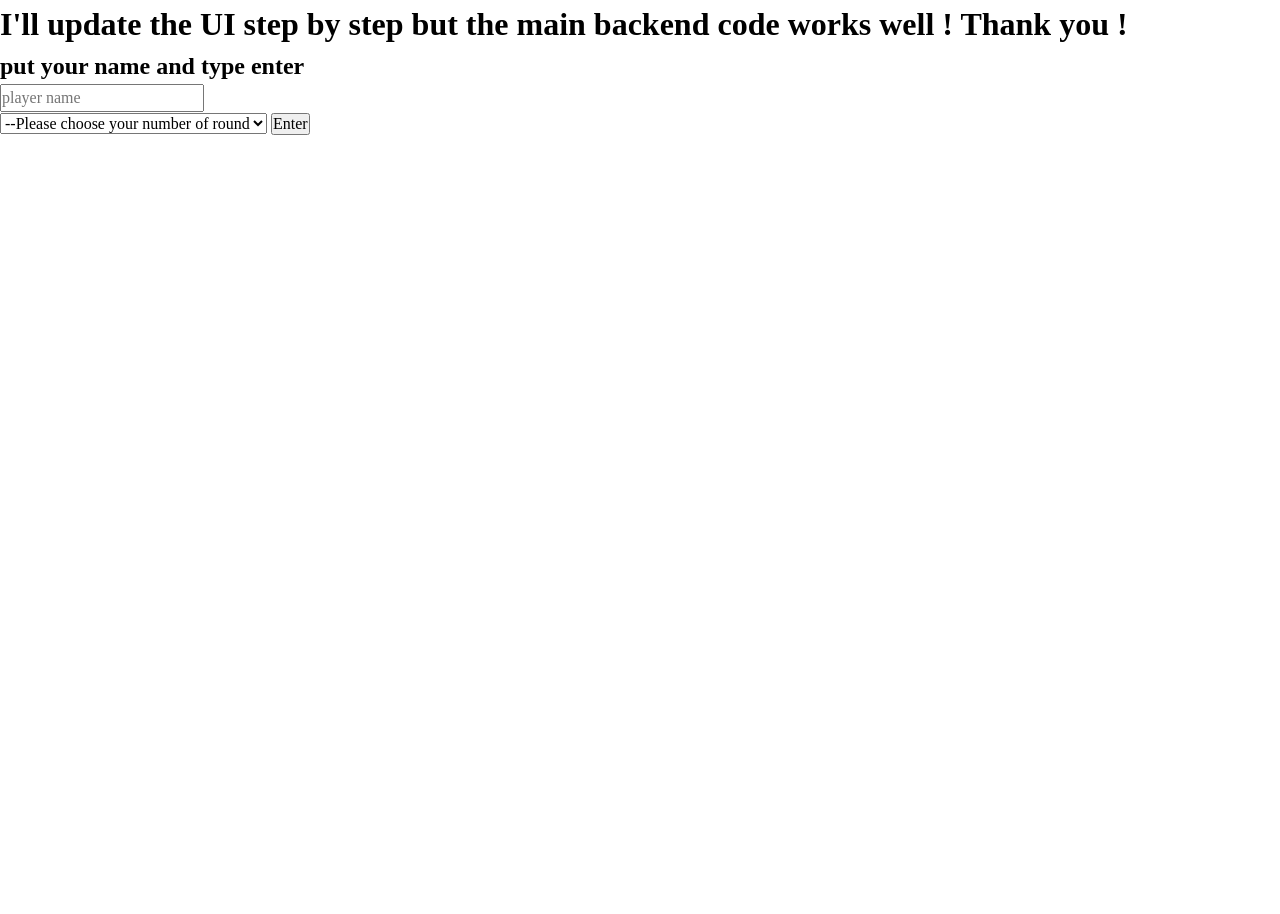
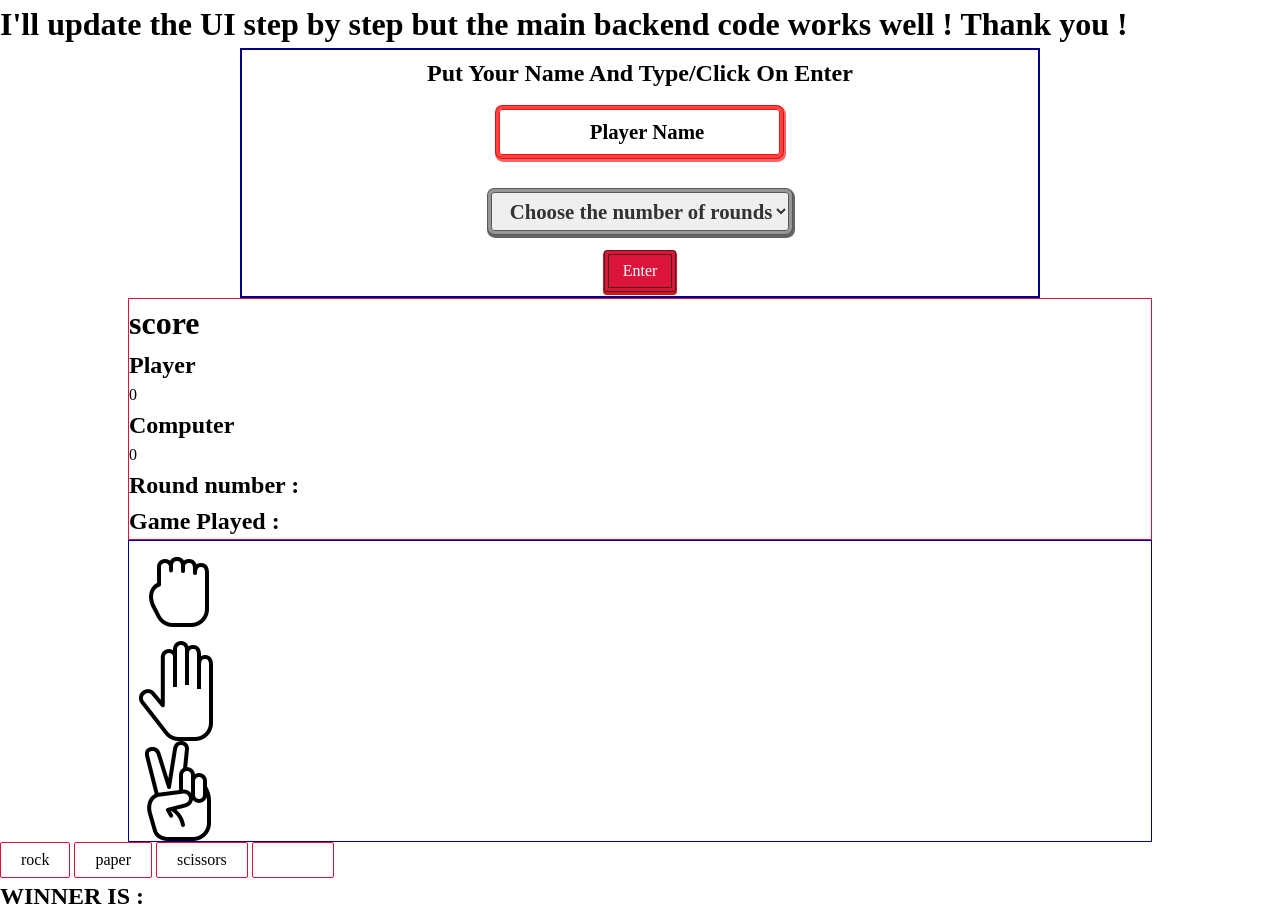
Before and after one commit to PoteyStephane/rock-paper-scissors, a plain HTML site: page index.html in a window 1280 px wide. Before the commit the page ends 800 px from the top, so only its background shows below. Drawn offline with Linux system fonts and the light colour scheme.

Commit message:
Update UI RPS

```diff
--- a/index.html
+++ b/index.html
@@ -12,18 +12,20 @@
 
     <h1>I'll update the UI step by step but the main backend code works well ! Thank you !</h1>
     <div class="player-information">
-        <h2>put your name and type enter</h2>
+        <div class="container">
+            <h2 id="msg-information">put your name and type/click on enter</h2>
             <form action="" id="myForm">
                 <div class="player-inputName">
                     <input type="text" name="" id="inputPlayerName" placeholder="player name">
                 </div>
                 <select name="round" id="round-inputNumber">
-                <option value="">--Please choose your number of round</option>
+                    <option value="">Choose the number of rounds</option>
                     <option value="3">3</option>
                     <option value="5">5</option>
                 </select>
                 <input type="submit" value="Enter">
             </form>
+        </div>
     </div>
 
     <div class="main-game">
@@ -55,10 +57,10 @@
         <p id="computerChoice"></p>
 
         <div class="btns">
-            <button class="btn-selection" id="rock">rock</button>
-            <button class="btn-selection" id="paper">paper</button>
-            <button class="btn-selection" id="scissors">scissors</button>
-            <button id="restart">restart</button>
+            <button class="btn-selection btn-game" id="rock">rock</button>
+            <button class="btn-selection btn-game" id="paper">paper</button>
+            <button class="btn-selection btn-game" id="scissors">scissors</button>
+            <button id="restart btn-game">restart</button>
         </div>
 
         <div>
--- a/sass/pages/_home.scss
+++ b/sass/pages/_home.scss
@@ -1,4 +1,75 @@
 @use "../abstracts/" as *;
+
+.player-information {
+  width: 800px;
+  height: 250px;
+  border: 2px solid darkblue;
+  margin: 0 auto;
+  @include flex-center;
+
+  .container {
+    h2 {
+      text-transform: capitalize;
+    }
+    form {
+      @include flex-center;
+      flex-direction: column;
+      gap: 1.5px;
+
+      input[type="text"] {
+        outline: none;
+        margin: 15px;
+        padding: 7px 0 7px 14px;
+        border: 3px solid rgb(255, 65, 65);
+        box-shadow: 0px 0px 0px 1px rgb(223, 19, 19),
+          inset 0px 0px 0px 1px rgb(255, 19, 19),
+          1px 2px 0px 2px rgb(255, 100, 100);
+        border-radius: 0.3em;
+        color: rgb(255, 19, 19);
+        font-weight: 700;
+        font-size: 1.3em;
+
+        &::placeholder {
+          text-transform: capitalize;
+          text-align: center;
+          color: black;
+        }
+      }
+
+      input[type="submit"] {
+        outline: none;
+        padding: 5px 15px;
+        border: 3px solid crimson;
+        background-color: crimson;
+        box-shadow: 0px 0px 0px 1px rgb(71, 33, 33),
+          inset 0px 0px 0px 1px rgb(88, 25, 25),
+          0px 2px 0px 2px rgb(212, 23, 23);
+      }
+
+      #round-inputNumber {
+        outline: none;
+        margin: 15px;
+        padding: 7px 0 7px 14px;
+        border: 3px solid rgb(150, 150, 150);
+        box-shadow: 0px 0px 0px 1px rgb(90, 90, 90),
+          inset 0px 0px 0px 1px rgb(90, 90, 90),
+          1px 2px 0px 2px rgb(100, 100, 100);
+        border-radius: 0.3em;
+        color: rgb(50, 50, 50);
+        font-weight: 700;
+        font-size: 1.3em;
+      }
+
+      option {
+        &:first-child {
+          color: red;
+          text-transform: capitalize;
+        }
+        text-align: center;
+      }
+    }
+  }
+}
 
 .scoring-board,
 .img-block {
@@ -14,17 +85,23 @@
   border: 1px solid darkblue;
 }
 
-button {
+button,
+input[type="submit"] {
   cursor: pointer;
   border: 1px solid crimson;
   padding: 5px 20px;
   border-radius: 2px;
   transition: 0.1s ease-out;
+  cursor: pointer;
+  color: white;
 
   &:hover {
     background: crimson;
-    color: white;
   }
+}
+
+.btn-game {
+  color: black;
 }
 
 .hide {
--- a/script.js
+++ b/script.js
@@ -17,6 +17,7 @@ const txtComputerScore = document.getElementById("computer-score");
 const txtGameRoundScore = document.getElementById("played-game-count");
 const txtWinnerName = document.getElementById("winner-name");
 const txtRoundNumber = document.getElementById("round-number");
+const txtMsgInformation = document.getElementById("msg-information");
 
 //Buttons
 const btnsSelection = document.querySelectorAll(".btn-selection");
@@ -27,9 +28,12 @@ const computerChoices = ["rock", "paper", "scissors"];
 const tieResult = "TIE";
 const playerResult = "PLAYER WON";
 const computerResult = "COMPUTER WON";
+const alertMessage = "Please enter your name and chose number of rounds !";
+
+const computerChoice = getComputerChoice();
 
 //Functions sections
-hideContent(mainGamePage);
+//hideContent(mainGamePage);
 
 function hideContent(className) {
   className.classList.add("hide");
@@ -92,6 +96,7 @@ function checkIfEndGame() {
     ) {
       checkWinner();
       endGame = true;
+      disableButtons();
       showContent(btnRestart);
     }
   }
@@ -103,15 +108,31 @@ function checkIfEndGame() {
     ) {
       checkWinner();
       endGame = true;
+      disableButtons();
       showContent(btnRestart);
     }
   }
 }
 
+function enableButtons() {
+  btnsSelection.forEach((btns) => {
+    btns.disabled = false;
+  });
+}
+
+function disableButtons() {
+  btnsSelection.forEach((btns) => {
+    btns.disabled = true;
+  });
+}
+
 function playGame() {
   const playerChoice = this.id;
+  const computerChoice = getComputerChoice();
+  console.log("player chose : " + playerChoice);
+  console.log("computer chose : " + computerChoice);
   if (!endGame) {
-    const result = playRound(playerChoice, getComputerChoice());
+    const result = playRound(playerChoice, computerChoice);
     updateCount(result);
     checkIfEndGame();
   }
@@ -125,7 +146,7 @@ function restarGame() {
   txtWinnerName.textContent = "";
   inputSelectOption.selectedIndex = 0;
   showContent(playerInformationPage);
-  hideContent(mainGamePage);
+  //hideContent(mainGamePage);
   hideContent(btnRestart);
   endGame = false;
 }
@@ -145,7 +166,8 @@ function validateOptions(e) {
     hideContent(playerInformationPage);
     hideContent(btnRestart);
   } else {
-    alert("Please enter your name and chose number of round");
+    txtMsgInformation.textContent = alertMessage;
+    txtMsgInformation.style.color = "crimson";
     return;
   }
 }
```
Also changed, not shown: css/style.css, 1 other file. Lines whose indentation alone changed are shown as unchanged.
